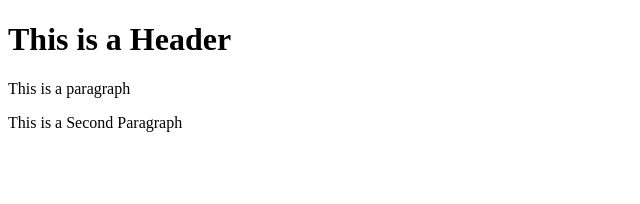
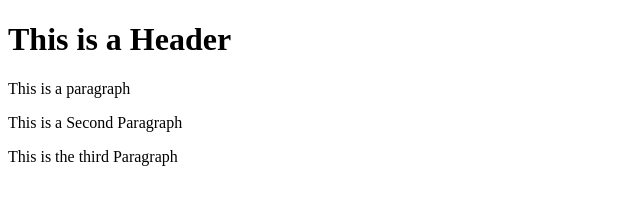
Before and after one commit to isekergit/Git-Test, a website: page index.html in a window 1280 px wide. Shown: the whole page, without its empty margins (0-640 px from the left). Drawn offline with Linux system fonts and the light colour scheme.

Commit message:
fourth commit

```diff
--- a/index.html
+++ b/index.html
@@ -5,5 +5,6 @@
         <h1>This is a Header</h1>
         <p>This is a paragraph</p>
         <p>This is a Second Paragraph</p>
+        <p>This is the third Paragraph</p>
     </body>
 </html>
```
Also changed, not shown: package.json (added, +24 -0 lines), 2 other files.
